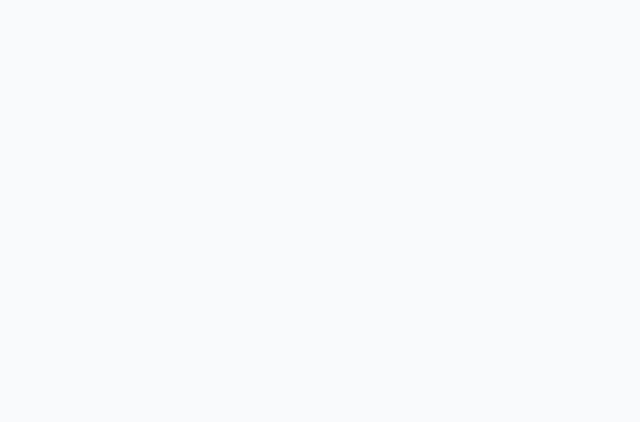
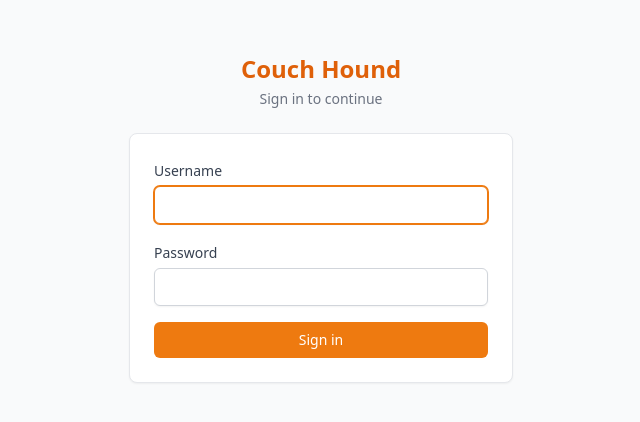
Before and after one commit to fclinton/pi-couch-hound, a React (Vite) app in the folder frontend/: page /login in a window 1280 px wide. Before the commit this address had no page. Shown: the part 182-604 px from the top of the page, without its empty margins (319-959 px from the left). Built offline with nearby package versions, Linux system fonts and the light colour scheme.

Commit message:
Add login page UI with auth guard for protected routes (#30)

```diff
--- a/frontend/src/App.tsx
+++ b/frontend/src/App.tsx
@@ -1,14 +1,43 @@
-import { Routes, Route } from "react-router-dom";
+import { Routes, Route, Navigate } from "react-router-dom";
 import Layout from "./components/layout/Layout";
 import Dashboard from "./pages/Dashboard";
 import Events from "./pages/Events";
 import EventStats from "./pages/EventStats";
 import Settings from "./pages/Settings";
+import Login from "./pages/Login";
+import { useAuthStatus } from "./api/auth";
+import { useAuthStore } from "./stores/authStore";
+
+function RequireAuth({ children }: { children: React.ReactNode }) {
+  const { data, isLoading } = useAuthStatus();
+  const token = useAuthStore((s) => s.token);
+
+  if (isLoading) {
+    return (
+      <div className="flex h-screen items-center justify-center">
+        <p className="text-sm text-gray-500">Loading...</p>
+      </div>
+    );
+  }
+
+  if (data?.auth_enabled && !token) {
+    return <Navigate to="/login" replace />;
+  }
+
+  return <>{children}</>;
+}
 
 function App() {
   return (
     <Routes>
-      <Route element={<Layout />}>
+      <Route path="/login" element={<Login />} />
+      <Route
+        element={
+          <RequireAuth>
+            <Layout />
+          </RequireAuth>
+        }
+      >
         <Route path="/" element={<Dashboard />} />
         <Route path="/events/stats" element={<EventStats />} />
         <Route path="/events" element={<Events />} />
--- /dev/null
+++ b/frontend/src/api/auth.ts
@@ -0,0 +1,21 @@
+import { useQuery, useMutation } from "@tanstack/react-query";
+import { apiFetch } from "./client";
+import type { AuthStatusResponse, LoginRequest, LoginResponse } from "./types";
+
+export function useAuthStatus() {
+  return useQuery({
+    queryKey: ["authStatus"],
+    queryFn: () => apiFetch<AuthStatusResponse>("/auth/status"),
+    retry: false,
+  });
+}
+
+export function useLogin() {
+  return useMutation({
+    mutationFn: (data: LoginRequest) =>
+      apiFetch<LoginResponse>("/auth/login", {
+        method: "POST",
+        body: JSON.stringify(data),
+      }),
+  });
+}
--- a/frontend/src/api/client.ts
+++ b/frontend/src/api/client.ts
@@ -1,15 +1,23 @@
+import { getToken } from "@/stores/authStore";
+
 const BASE_URL = "/api";
 
 export async function apiFetch<T>(
   path: string,
   options?: RequestInit,
 ): Promise<T> {
+  const token = getToken();
+  const headers: Record<string, string> = {
+    "Content-Type": "application/json",
+    ...(options?.headers as Record<string, string>),
+  };
+  if (token) {
+    headers["Authorization"] = `Bearer ${token}`;
+  }
+
   const res = await fetch(`${BASE_URL}${path}`, {
-    headers: {
-      "Content-Type": "application/json",
-      ...options?.headers,
-    },
     ...options,
+    headers,
   });
 
   if (!res.ok) {
--- /dev/null
+++ b/frontend/src/pages/Login.tsx
@@ -0,0 +1,80 @@
+import { useState, type FormEvent } from "react";
+import { useNavigate } from "react-router-dom";
+import { useLogin } from "@/api/auth";
+import { useAuthStore } from "@/stores/authStore";
+
+export default function Login() {
+  const [username, setUsername] = useState("");
+  const [password, setPassword] = useState("");
+  const navigate = useNavigate();
+  const login = useLogin();
+  const setToken = useAuthStore((s) => s.setToken);
+
+  function handleSubmit(e: FormEvent) {
+    e.preventDefault();
+    login.mutate(
+      { username, password },
+      {
+        onSuccess: (data) => {
+          setToken(data.access_token);
+          navigate("/", { replace: true });
+        },
+      },
+    );
+  }
+
+  return (
+    <div className="flex min-h-screen items-center justify-center bg-gray-50 px-4">
+      <div className="w-full max-w-sm space-y-6">
+        <div className="text-center">
+          <h1 className="text-2xl font-bold text-brand-600">Couch Hound</h1>
+          <p className="mt-1 text-sm text-gray-500">Sign in to continue</p>
+        </div>
+
+        <form
+          onSubmit={handleSubmit}
+          className="space-y-4 rounded-lg border border-gray-200 bg-white p-6 shadow-sm"
+        >
+          <label className="block space-y-1">
+            <span className="text-sm font-medium text-gray-700">Username</span>
+            <input
+              type="text"
+              value={username}
+              onChange={(e) => setUsername(e.target.value)}
+              required
+              autoFocus
+              autoComplete="username"
+              className="block w-full rounded-md border border-gray-300 px-3 py-2 text-sm shadow-sm focus:border-brand-500 focus:outline-none focus:ring-1 focus:ring-brand-500"
+            />
+          </label>
+
+          <label className="block space-y-1">
+            <span className="text-sm font-medium text-gray-700">Password</span>
+            <input
+              type="password"
+              value={password}
+              onChange={(e) => setPassword(e.target.value)}
+              required
+              autoComplete="current-password"
+              className="block w-full rounded-md border border-gray-300 px-3 py-2 text-sm shadow-sm focus:border-brand-500 focus:outline-none focus:ring-1 focus:ring-brand-500"
+            />
+          </label>
+
+          {login.isError && (
+            <p className="text-sm text-red-600">
+              Invalid username or password.
+            </p>
+          )}
+
+          <button
+            type="submit"
+            disabled={login.isPending}
+            className="w-full rounded-md bg-brand-500 px-4 py-2 text-sm font-medium text-white hover:bg-brand-600 disabled:cursor-not-allowed disabled:opacity-50"
+          >
+            {login.isPending ? "Signing in..." : "Sign in"}
+          </button>
+        </form>
+      </div>
+    </div>
+  );
+}
--- /dev/null
+++ b/frontend/src/stores/authStore.ts
@@ -0,0 +1,23 @@
+import { create } from "zustand";
+
+const TOKEN_KEY = "couch_hound_token";
+
+interface AuthState {
+  token: string | null;
+  setToken: (token: string) => void;
+  clearToken: () => void;
+}
+
+export const useAuthStore = create<AuthState>((set) => ({
+  token: localStorage.getItem(TOKEN_KEY),
+  setToken: (token) => {
+    localStorage.setItem(TOKEN_KEY, token);
+    set({ token });
+  },
+  clearToken: () => {
+    localStorage.removeItem(TOKEN_KEY);
+    set({ token: null });
+  },
+}));
+
+export const getToken = () => useAuthStore.getState().token;
```
Also changed, not shown: frontend/src/api/types.ts (+18 -0 lines), 1 other file (tests, documents, lock files or other folders).
